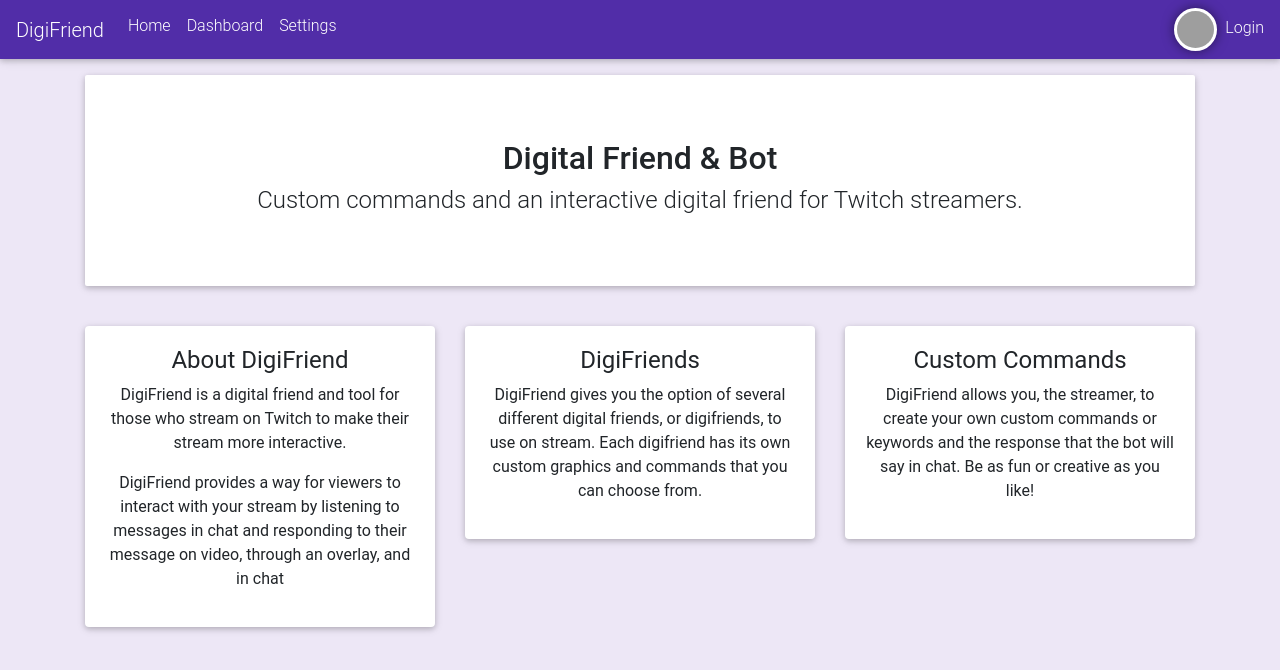
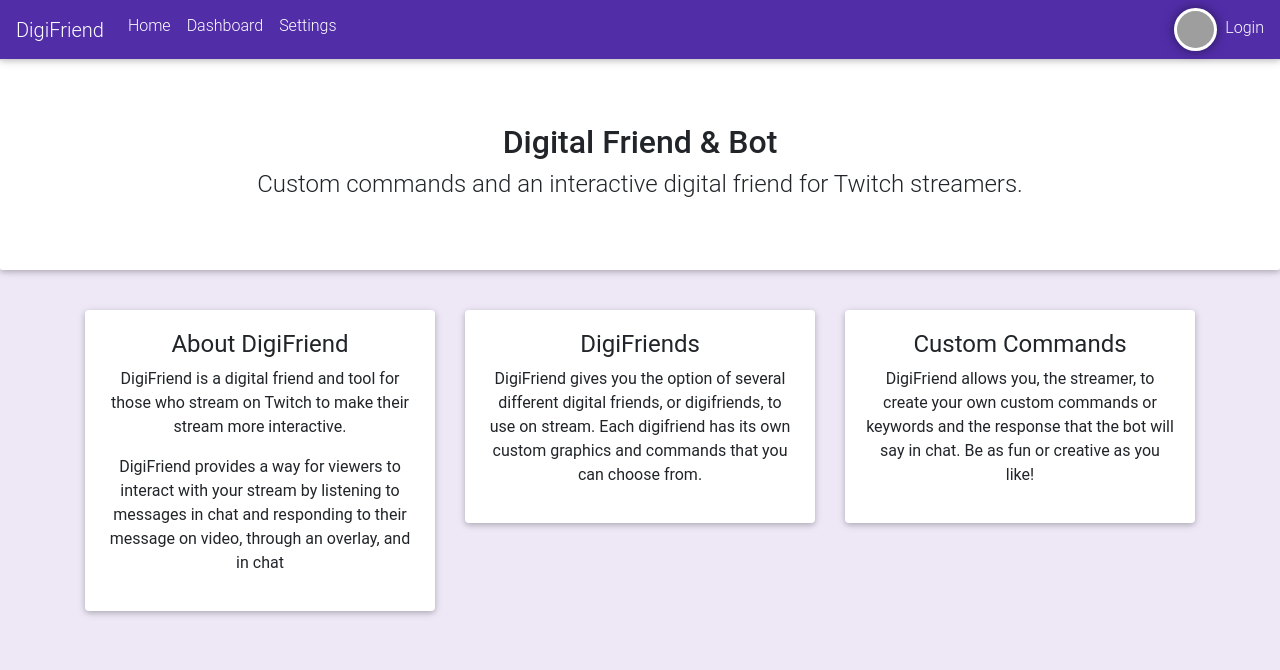
Before and after one commit to gitKendra/reactdigifriend, a React (Create React App) app in the folder client/: page / in a window 1280 px wide. Shown: the top 670 px of the page. Built offline with nearby package versions, Linux system fonts and the light colour scheme; grey boxes are pictures that could not be loaded; what react-social-login would draw is missing.

Commit message:
fixed bot loading new commands when added in current session.

```diff
--- a/client/src/Pages/DashboardWrapper.js
+++ b/client/src/Pages/DashboardWrapper.js
@@ -132,11 +132,14 @@
     }
 
     // Retrieves the custom commands stored in the database for user
+    // Reloads bot to keep it up-to-date with most current db pull
     getUserCommands = () => {
         console.log("GET user commands");
         helpers.getSaved(this.props.user._id)
         .then((commandData) => {
-            this.setState({ userCommands: commandData.data });
+            this.setState({ userCommands: commandData.data }, () => {
+                this.loadBotClient();
+            });
             console.log("retrieved commands from db", commandData.data);
         });
     }
--- a/client/src/components/Commands/AddCommand.js
+++ b/client/src/components/Commands/AddCommand.js
@@ -1,9 +1,8 @@
-// Include React as a dependency
+
 import React, { Component } from 'react'
 
-// AddCommand Component Declaration
+
 class AddCommand extends Component {
-  // Here we set initial variables for the component to be blanks
   state = {
     name: "",
     message: "",
@@ -20,7 +19,6 @@
     this.setState(newState);
   }
 
-  // This code handles the sending of the search terms to the parent Commands component
   handleSubmit = (event) => {
     event.preventDefault();
     this.props.addCom(this.state.name, this.state.message);
--- a/client/src/components/Dashboard/Chatbox.js
+++ b/client/src/components/Dashboard/Chatbox.js
@@ -2,101 +2,21 @@
 
 
 class Chatbox extends Component{
-    // state = {
-    //     bot: null
-    // }
-    componentDidMount(){
-        console.log(this.props.botClient);
-    //     const bot = this.props.botClient;
-
-    // // Allow the bot to listen to any messages in the chat
-    // bot.on("chat", function (channel, userstate, message, self) {
-    //     // Don't listen to messages from bot
-    //     if(self) return;
-
-    //     var msg = parseMessage(message);
-
-    //     switch(msg.command){
-    //         // Pet commands
-    //         case "!pet":
-    //             console.log("Pet command triggered");
-    //             performPetAction(channel, msg.action, userstate.username);
-    //             break;
-    //         case "!test":
-    //             console.log("Test message triggered");
-    //             bot.say(channel, "Your message").then(function(data) {
-    //                 // data returns [channel]
-    //             }).catch(function(err) {
-    //                 //
-    //                 console.log(err);
-    //             });
-    //             break;
-    //         default:
-    //             console.log("No valid commands given");
-    //             break;
-    //     }
-
-    // });
-
-    // var parseMessage = function(message){
-
-    //     message = message.toLowerCase().split(" ");
-
-    //     var parsedMessage = {
-    //         command: message[0],
-    //         action: message[1]
-    //     }
-
-    //     return parsedMessage;
-    // }
-
-
-    // var performPetAction = function(channel, action, username){
-
-    //     var chatMessage;
-
-    //     if(action !== undefined) {
-    //         switch(action){
-    //             case "pet":
-    //                 console.log(username + " pet the dog.");
-    //                 chatMessage = "pet the dog."
-    //                 break;
-    //             case "play":
-    //                 console.log(username + " played with the dog.");
-    //                 chatMessage = "played with the dog."
-    //                 break;
-    //             case "feed":
-    //                 console.log(username + " fed the dog.");
-    //                 chatMessage = "fed the dog."
-    //                 break;
-    //             case "treat":
-    //                 console.log(username + " gave the dog a treat.");
-    //                 chatMessage = "gave the dog a treat."
-    //                 break;
-    //         }
-    //     }
-    //     else {
-    //         console.log("Null action");
-    //         chatMessage = "No pet action taken";
-    //         // Inform user from chat
-    //     }
-
-    //     bot.say(channel, `${username} ${chatMessage}`);
-    // }
-
-    // this.setState({bot: bot});
-}
 
     render() {
         return(
+            <div className="card mt-4">
+                <div className="card-body">
+
                     <iframe title="Twitch Chat"
                         scrolling="yes"
                         id="chat_embed"
                         src={`http://www.twitch.tv/embed/${this.props.channel}/chat`}
-                // src={`http://www.twitch.tv/embed/digiFriend/chat`}
                         height="500"
                         width="350">
                     </iframe>
+                </div>
+            </div>
         );
     }
 
--- a/client/src/components/Jumbotron.js
+++ b/client/src/components/Jumbotron.js
@@ -7,12 +7,12 @@
   render() {
 
     return (
-      <div className="container">
-      <div className="jumbotron mt-3">
+
+      <div className="jumbotron">
         <h2 className="text-center font-up"><strong>{this.props.title}</strong></h2>
         <h4 className="text-center">{this.props.body}</h4>
       </div>
-    </div>
+
     )
   }
 };
```
Also changed, not shown: client/src/components/Dashboard/ToggleBot.js (deleted, +0 -17 lines), 11 other files (tests, documents, lock files or other folders). Lines whose indentation alone changed are shown as unchanged.
